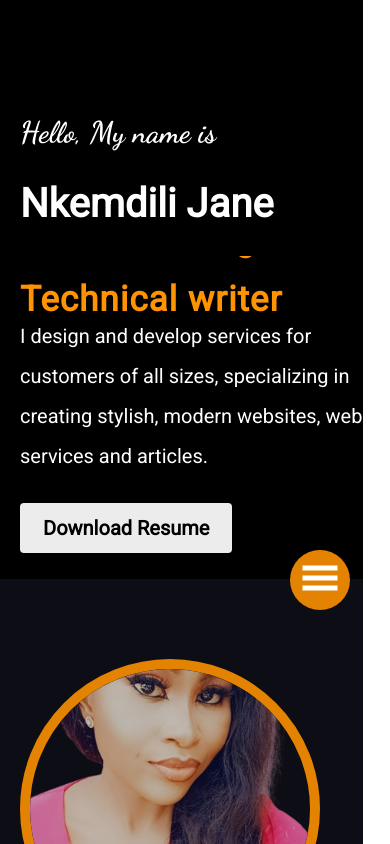
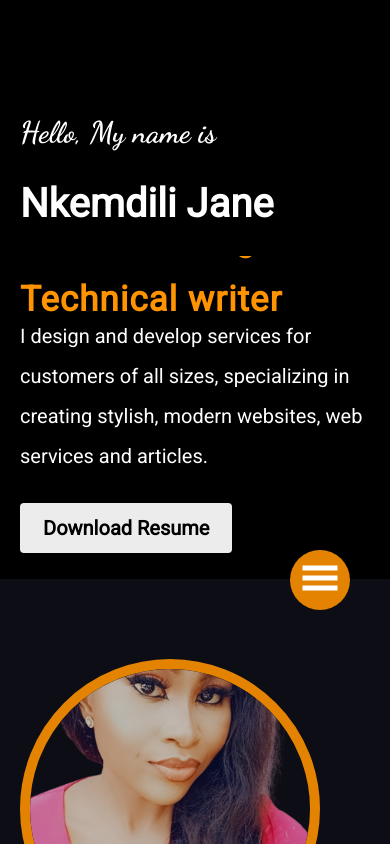
Before and after one commit to Nky237/My_Portfolio, a React (Vite) app: page / in a window 390 px wide. Built offline with nearby package versions, Linux system fonts and the light colour scheme.

Commit message:
worked on the responsivemess

```diff
--- a/src/index.css
+++ b/src/index.css
@@ -789,6 +789,9 @@ nav .icons {
 }
 
 @media only screen and (max-width: 600px) {
+  .pages {
+    width: 100%;
+  }
   .bioImg {
     width: 300px;
     height: 300px;
```
